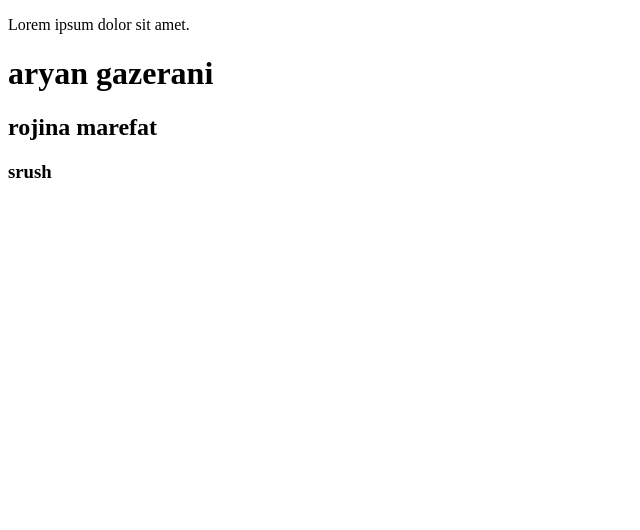
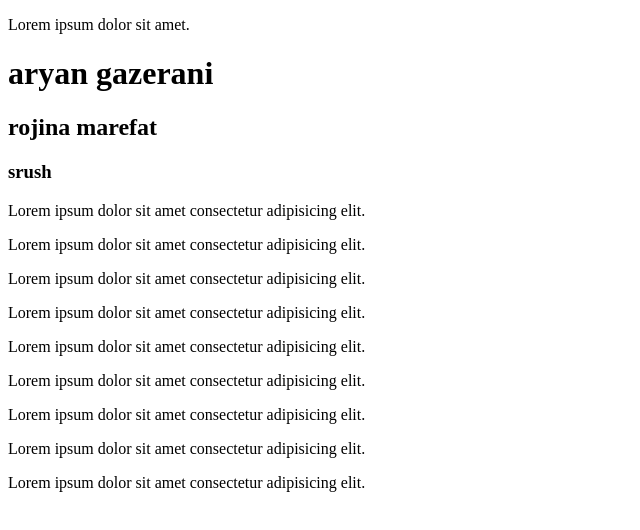
Before and after one commit to aryangazerany/project2, a plain HTML site: page index.htm in a window 1280 px wide. Shown: the whole page, without its empty margins (0-640 px from the left). Drawn offline with Linux system fonts and the light colour scheme.

Commit message:
ad p tags

```diff
--- a/index.htm
+++ b/index.htm
@@ -16,5 +16,14 @@
         rojina marefat
     </h2>
     <h3>srush </h3>
+    <p>Lorem ipsum dolor sit amet consectetur adipisicing elit.</p>
+    <p>Lorem ipsum dolor sit amet consectetur adipisicing elit.</p>
+    <p>Lorem ipsum dolor sit amet consectetur adipisicing elit.</p>
+    <p>Lorem ipsum dolor sit amet consectetur adipisicing elit.</p>
+    <p>Lorem ipsum dolor sit amet consectetur adipisicing elit.</p>
+    <p>Lorem ipsum dolor sit amet consectetur adipisicing elit.</p>
+    <p>Lorem ipsum dolor sit amet consectetur adipisicing elit.</p>
+    <p>Lorem ipsum dolor sit amet consectetur adipisicing elit.</p>
+    <p>Lorem ipsum dolor sit amet consectetur adipisicing elit.</p>
 </body>
 </html>
```
